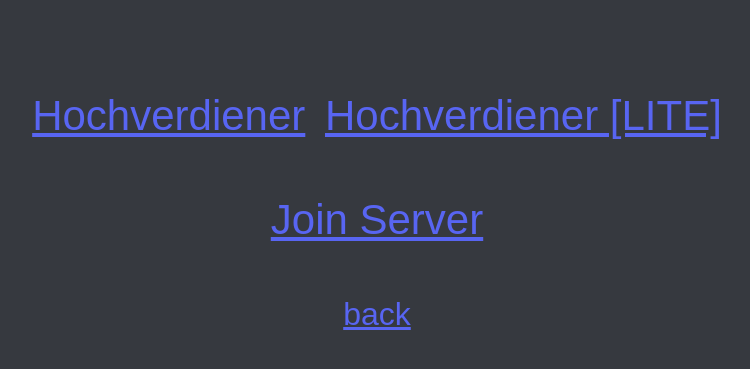
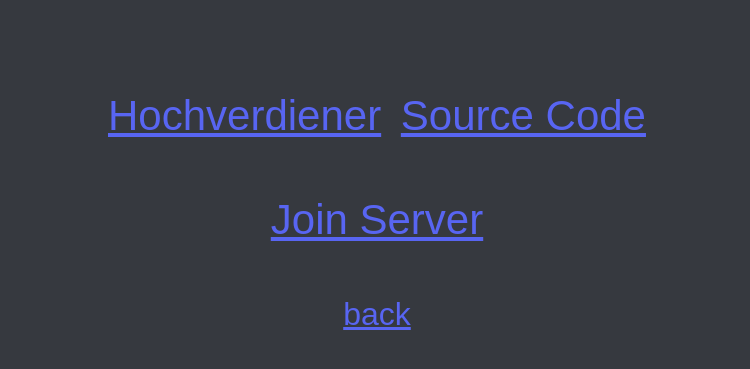
Before and after one commit to MCmoderSD/MCmoderSD.de, a PHP site: page /cracks/content/discord/discord.php in a window 1280 px wide. Shown: the top 369 px of the page, without its empty margins (263-1013 px from the left). Run offline with PHP 8.4, Linux system fonts and the light colour scheme.

Commit message:
hochverdienerV2

```diff
--- a/content/discord/discord.php
+++ b/content/discord/discord.php
@@ -7,8 +7,8 @@
 
     <body>
         <div class="links">
-            <a href="https://discord.com/api/oauth2/authorize?client_id=954136734482989096&permissions=3148800&scope=bot">Hochverdiener</a>
-            <a href="https://discord.com/oauth2/authorize?client_id=986802937177182228&permissions=3155968&scope=bot">Hochverdiener [LITE]</a>
+            <a href="https://discord.com/api/oauth2/authorize?client_id=954136734482989096&permissions=0&scope=bot%20applications.commands">Hochverdiener</a>
+            <a href="https://github.com/MCmoderSD/Hochverdiener-2.0">Source Code</a>
         </div>
         <br>
         <div class="links">
```
